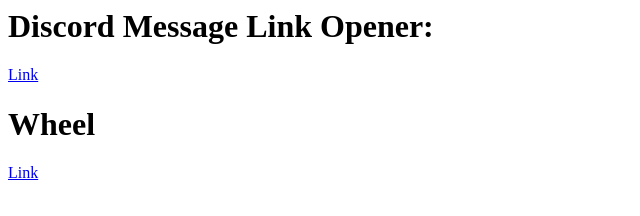
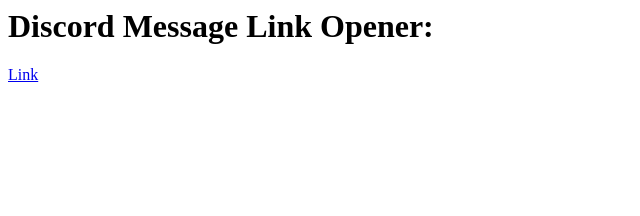
Before and after one commit to DJPartyEpic/tools, a plain HTML site: page index.html in a window 1280 px wide. Shown: the whole page, without its empty margins (0-640 px from the left). Drawn offline with Linux system fonts and the light colour scheme.

Commit message:
Update index.html

```diff
--- a/index.html
+++ b/index.html
@@ -1,4 +1,2 @@
 <h1> Discord Message Link Opener: </h1>
 <a href="https://djpartyepic.github.io/tools/discord/message-link-opener/" >Link</a>
-<h1> Wheel </h1>
-<a href="https://djpartyepic.github.io/tools/wheel" >Link</a>
```
